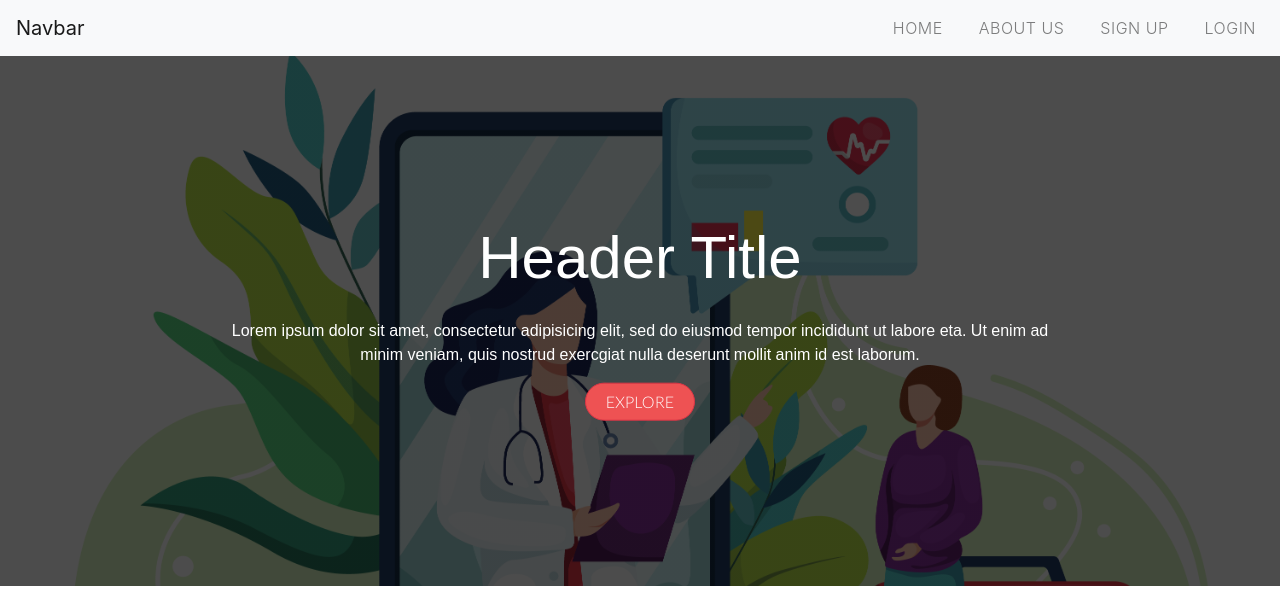
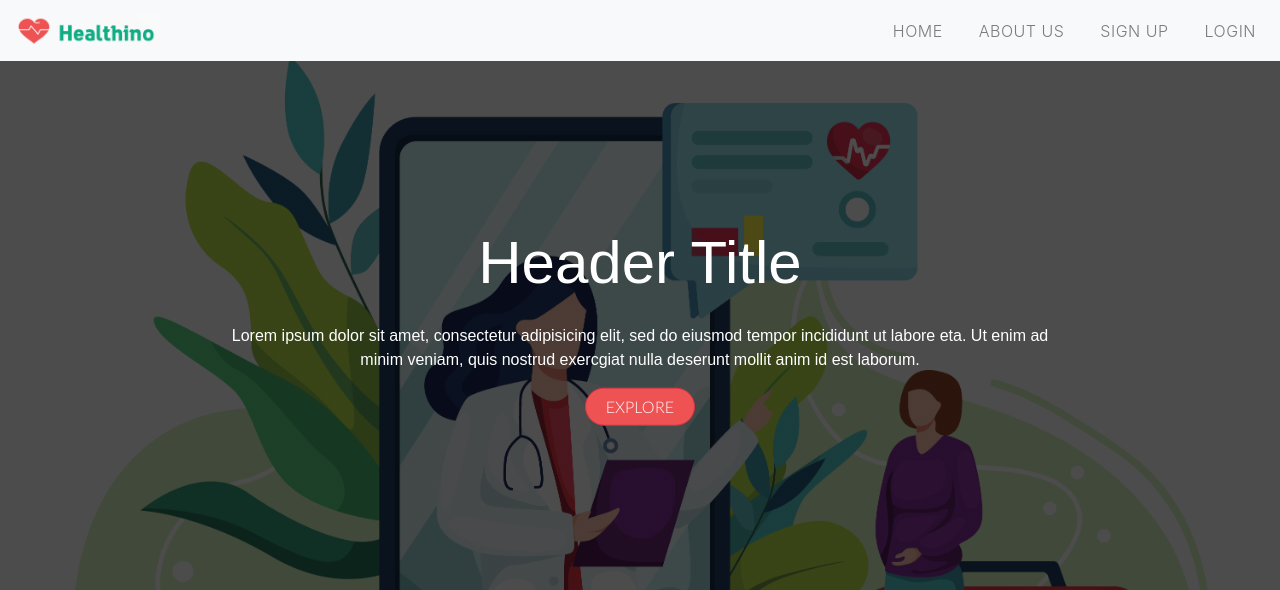
Before and after one commit to sukhada111/Disease-prediction-portal-with-Chatbot, a Django app: page / in a window 1280 px wide. Shown: the top 590 px of the page. Run offline with Django 3.2, Linux system fonts and the light colour scheme; some libraries are stand-ins or nearby versions; some web fonts are replaced.

Commit message:
Added Logo

```diff
--- a/prediction_portal/home/templates/base.html
+++ b/prediction_portal/home/templates/base.html
@@ -95,7 +95,7 @@ footer p{
     <header>
         {% load static %}
         <nav class="navbar navbar-expand-lg navbar-light bg-light sticky-top">
-            <a class="navbar-brand" href="#">Navbar</a>
+            <a class="navbar-brand" href="#"><img src="{% static 'home/logo-healthino.png'%}" height="35" width="" alt=""></a>
             <button class="navbar-toggler" type="button" data-toggle="collapse" data-target="#navbarSupportedContent" aria-controls="navbarSupportedContent" aria-expanded="false" aria-label="Toggle navigation">
               <span class="navbar-toggler-icon"></span>
             </button>
```
Also changed, not shown: prediction_portal/db.sqlite3, prediction_portal/home/static/home/logo-healthino.png (added).
